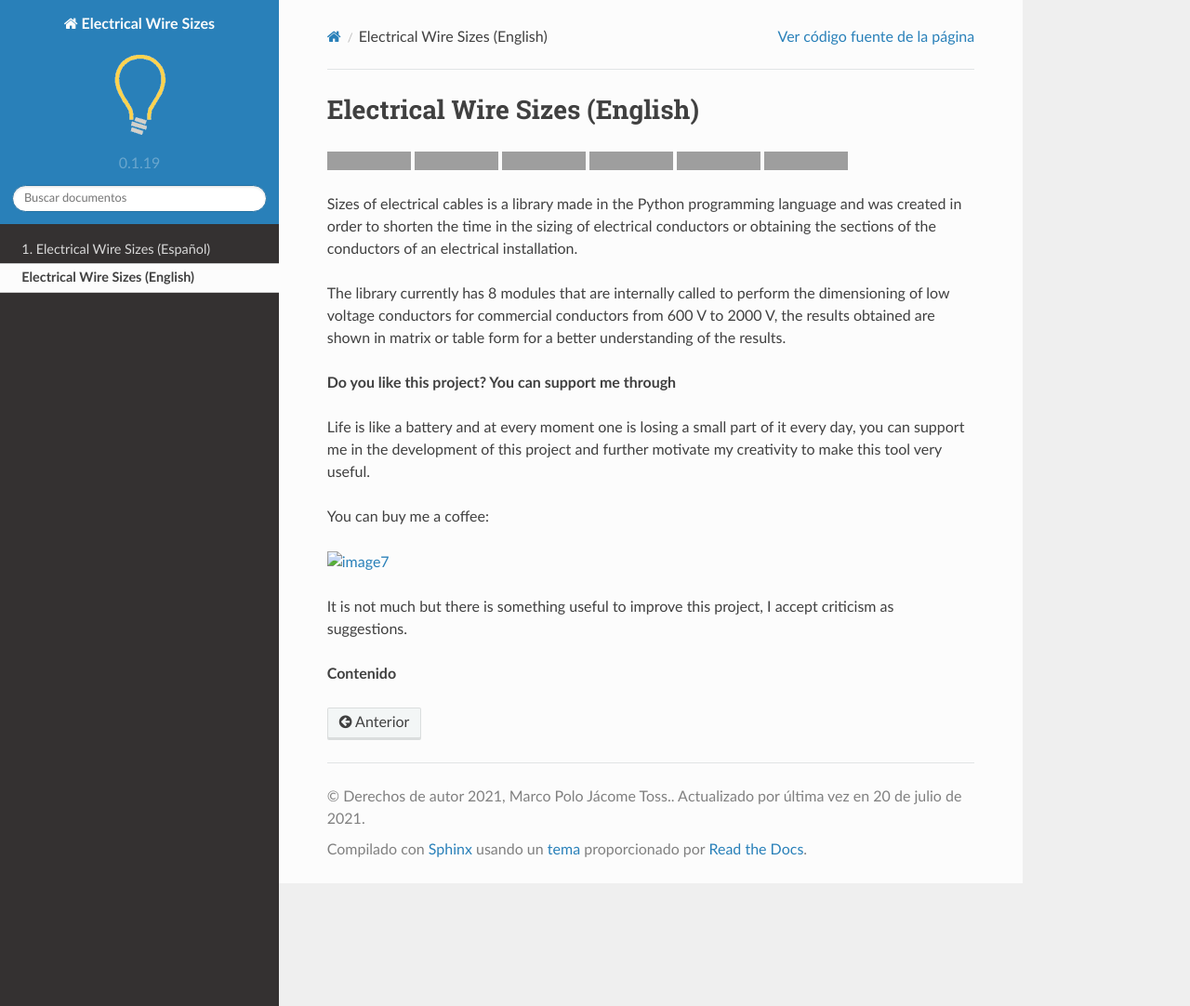
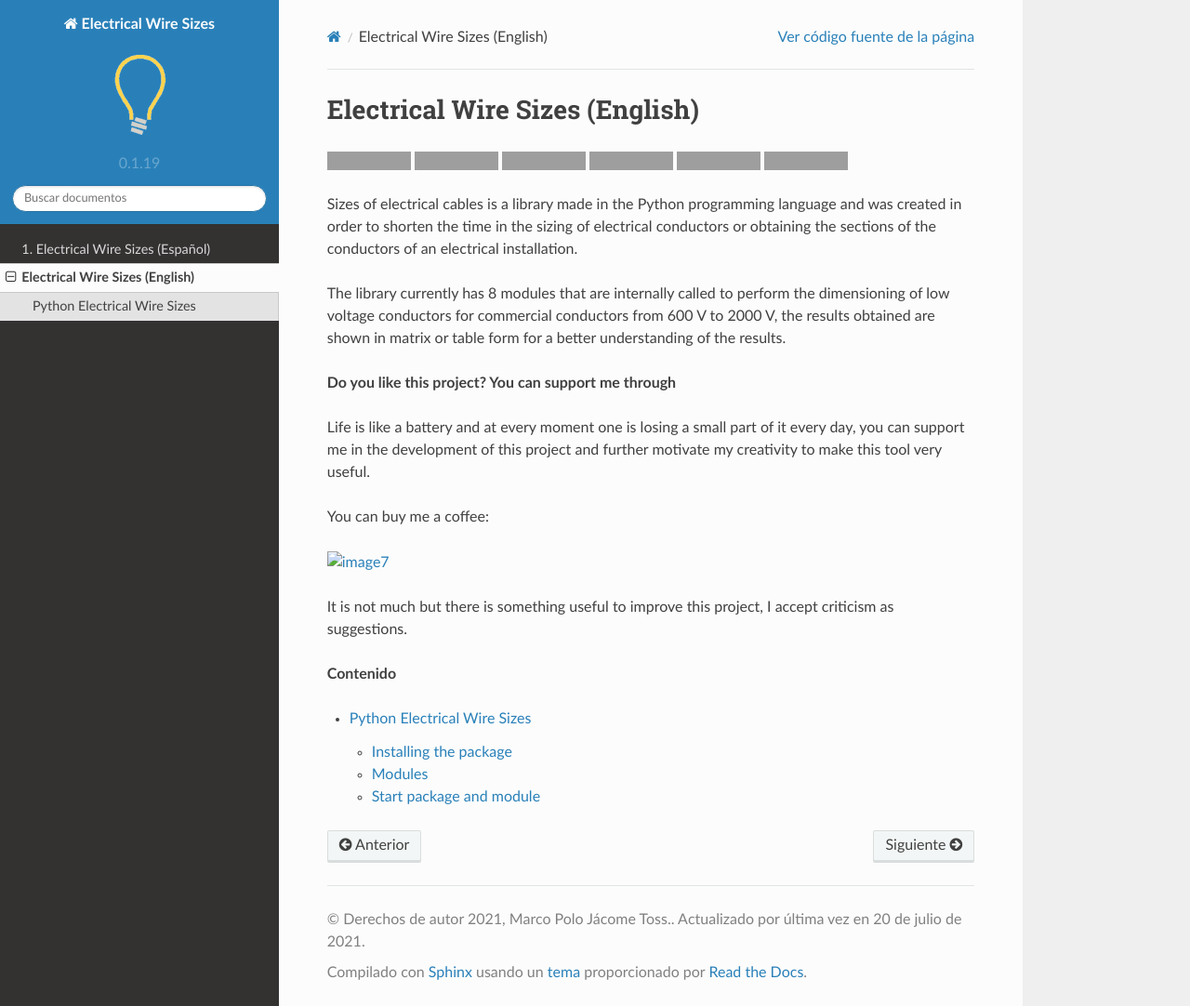
Before and after one commit to jacometoss/PyEWS, a Sphinx documentation site: the page built from docs/parte2/index.rst, in a window 1280 px wide and 1082 px high. Shown: the whole window at 93% size. Built offline with Sphinx 7.4.7 and the Read the Docs theme 2.0.0, drawn with Linux system fonts in a browser that asks for light colours; part of the change alters nothing that is shown; grey boxes are pictures that could not be loaded.

```diff
--- a/docs/parte2/index.rst
+++ b/docs/parte2/index.rst
@@ -23,7 +23,10 @@ It is not much but there is something useful to improve this project, I accept c
 
 **Contenido**
 
+.. toctree::
+    :maxdepth: 11
 
+    Install
 
 
 
```
